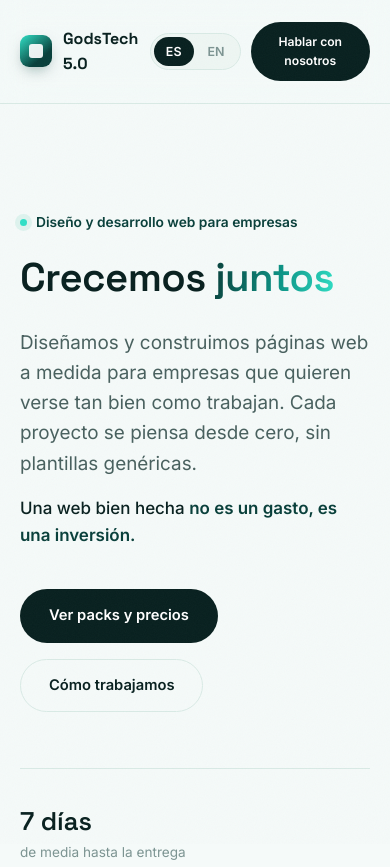
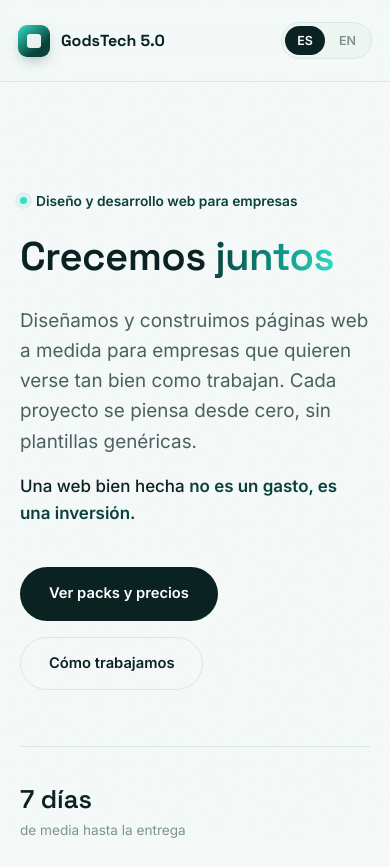
Before and after one commit to godstech50/GodsTech50, a plain HTML site: page index.html in a window 390 px wide. Shown: the top 867 px of the page. Drawn offline with Linux system fonts and the light colour scheme.

Commit message:
Add files via upload

```diff
--- a/index.html
+++ b/index.html
@@ -86,10 +86,10 @@
   .nav-links a:hover::after{width:100%;}
   .nav-right{display:flex;align-items:center;gap:22px;}
   @media(max-width:900px){.nav-links{display:none;}}
-  @media(max-width:480px){
-    .nav{padding-left:20px;padding-right:20px;}
+  @media(max-width:560px){
+    .nav{padding-left:18px;padding-right:18px;}
     .nav-right{gap:10px;}
-    .nav-right .btn-sm{padding:9px 14px;font-size:0.76rem;white-space:normal;text-align:center;}
+    .nav-right .btn-sm{display:none;}
     .logo{font-size:1rem;}
   }
 
```
